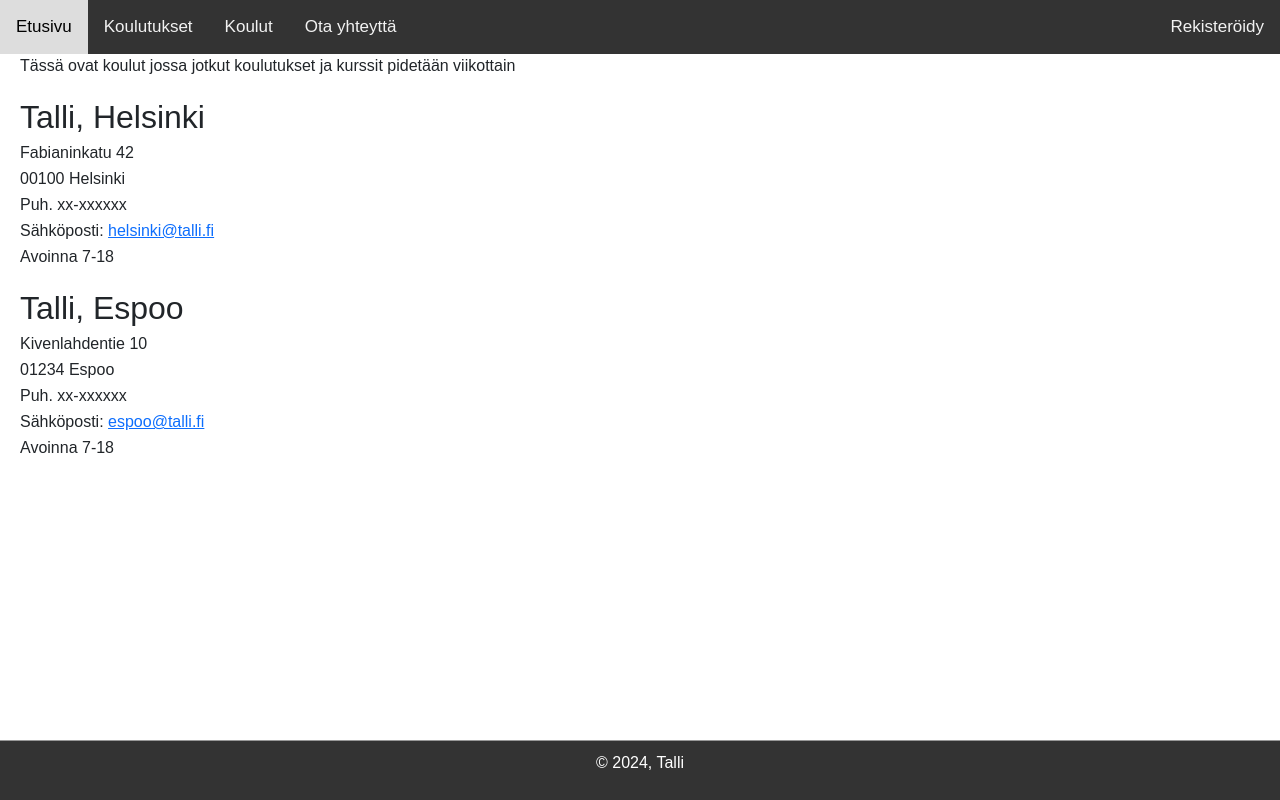
After one commit to Chiya-hekmatyar/Talli_projekti, a PHP site: page /htmlcsskoulutus.php in a window 1280 px wide. The commit adds this page. Run offline with PHP 8.4, Linux system fonts and the light colour scheme.

Commit message:
koulutukset added

```diff
--- /dev/null
+++ b/htmlcsskoulutus.php
@@ -0,0 +1,32 @@
+<!DOCTYPE html>
+<html>
+<?php
+$title = "HTML ja CSS Koulutus";
+$css = "koulut.css";
+include 'headers.php';
+?>
+<body>
+<?php include 'navigointi.html'; ?>
+<div class="content">
+  <p class="store">Tässä ovat koulut jossa jotkut koulutukset ja kurssit pidetään viikottain</p>
+  <div class="store">
+    <h2>Talli, Helsinki</h2>
+    <p>Fabianinkatu 42</p>
+    <p>00100 Helsinki</p>
+    <p>Puh. xx-xxxxxx</p>
+    <p>Sähköposti: <a href="mailto:helsinki@talli.fi">helsinki@talli.fi</a></p>
+    <p>Avoinna 7-18</p>
+</div>
+
+<div class="store">
+    <h2>Talli, Espoo</h2>
+    <p>Kivenlahdentie 10</p>
+    <p>01234 Espoo</p>
+    <p>Puh. xx-xxxxxx</p>
+    <p>Sähköposti: <a href="mailto:espoo@talli.fi">espoo@talli.fi</a></p>
+    <p>Avoinna 7-18</p>
+</div>
+</div>
+<?php include 'footer.html'; ?>
+</body>
+</html>
--- a/koulutukset.css
+++ b/koulutukset.css
@@ -133,3 +133,7 @@ body {
     color: #333;
     font-size: 14px;
 }
+
+a:hover .kuvaboxi {
+  opacity: 0.9; /* Optional hover effect for the box */
+}
```
Also changed, not shown: javascriptkoulutus.php (added, +26 -0 lines), koulutukset.php (+10 -1 lines), mysqlkoulutus.php (added, +16 -0 lines), phpkoulutus.php (added, +24 -0 lines).
